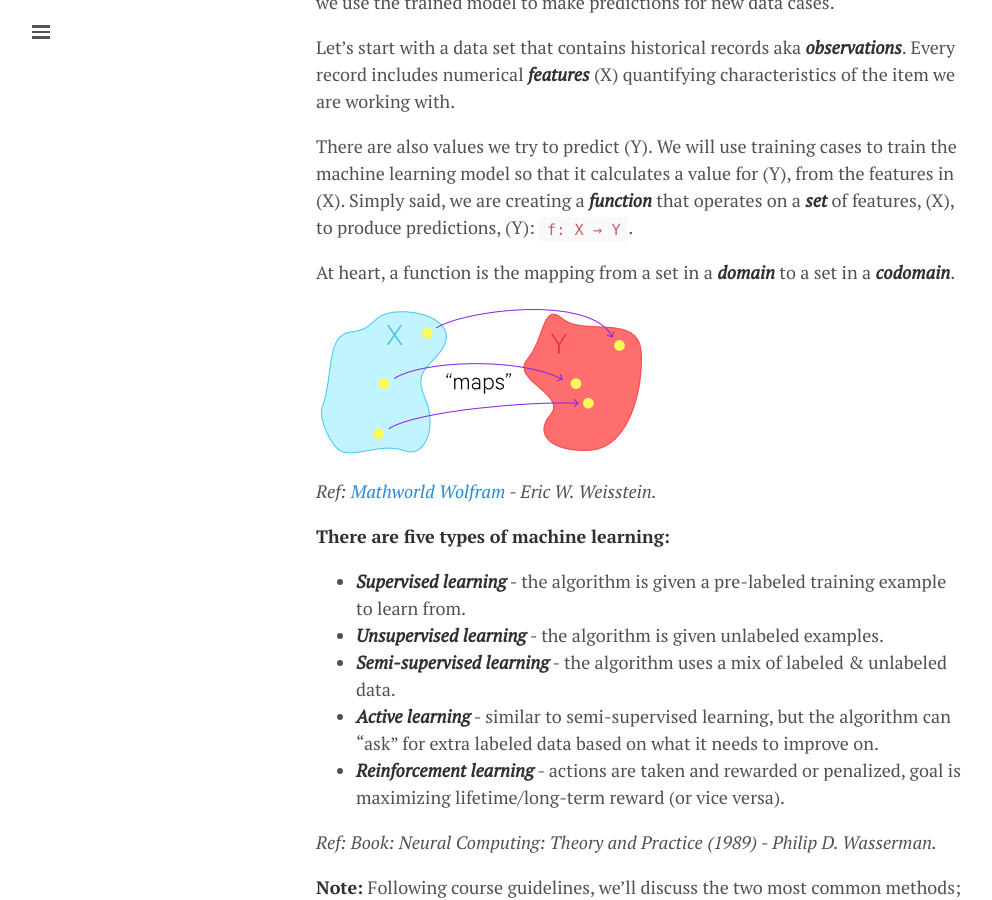
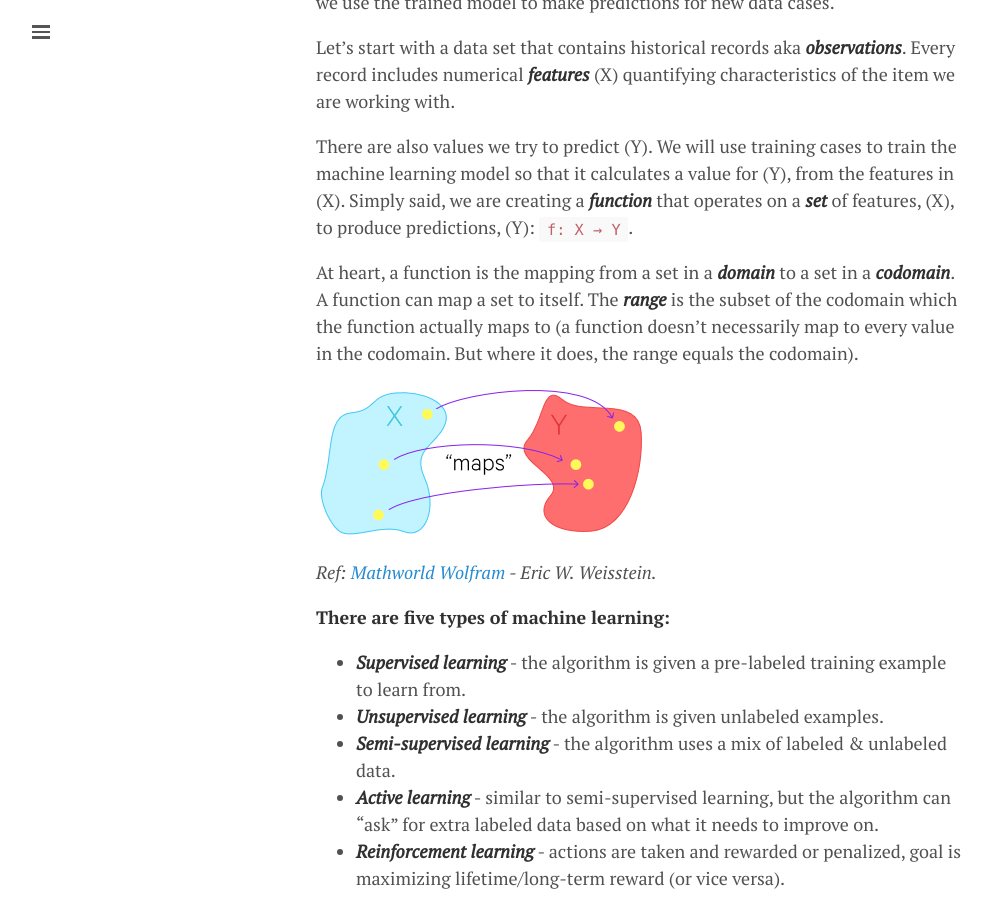
Before and after one commit to lgeurts/lgeurts.github.io, a Jekyll site: the page built from _posts/2018-06-29-artificial-intelligence-basics.md, in a window 1280 px wide and 900 px high, scrolled down 939 px. Shown: the whole window, without its empty margins (0-992 px from the left). Built offline with Jekyll 4.4.1, drawn with Linux system fonts in a browser that asks for light colours; nearby versions of some CDN libraries; some of the changed text lies outside the part shown.

Commit message:
Update 2018-06-29-artificial-intelligence-basics.md

```diff
--- a/_posts/2018-06-29-artificial-intelligence-basics.md
+++ b/_posts/2018-06-29-artificial-intelligence-basics.md
@@ -35,7 +35,7 @@
 
 There are also values we try to predict (Y). We will use training cases to train the machine learning model so that it calculates a value for (Y), from the features in (X). Simply said, we are creating a ***function*** that operates on a ***set*** of features, (X), to produce predictions, (Y): `f: X → Y`.
 
-At heart, a function is the mapping from a set in a ***domain*** to a set in a ***codomain***.
+At heart, a function is the mapping from a set in a ***domain*** to a set in a ***codomain***. A function can map a set to itself. The ***range*** is the subset of the codomain which the function actually maps to (a function doesn't necessarily map to every value in the codomain. But where it does, the range equals the codomain).
 
 ![Function](/assets/artificial-intelligence/function.png)
 
```
